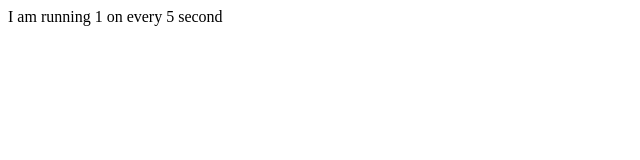
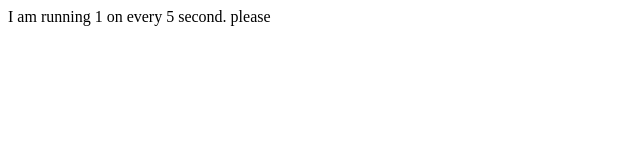
Before and after one commit to samundrak/azure-pipeline-ci-example, a React app: page / in a window 1280 px wide. Shown: the full height of the page, 0-640 px from the left. Built offline with nearby package versions, Linux system fonts and the light colour scheme.

Commit message:
display env

```diff
--- a/App.js
+++ b/App.js
@@ -10,6 +10,10 @@
       clearInterval(interval);
     };
   }, []);
-  return <div>I am running {timer} on every 5 second</div>;
+  return (
+    <div>
+      I am running {timer} on every 5 second. please {process.env.name}
+    </div>
+  );
 };
 export default App;
--- a/index.js
+++ b/index.js
@@ -1,5 +1,7 @@
+import * as dotenv from "dotenv";
 import React from "react";
 import { render } from "react-dom";
 import App from "./App";
 
+dotenv.config();
 render(<App />, document.getElementById("root"));
--- a/package.json
+++ b/package.json
@@ -19,6 +19,7 @@
   },
   "homepage": "https://github.com/samundrak/azure-pipeline-ci-example#readme",
   "dependencies": {
+    "dotenv": "^8.2.0",
     "parcel-bundler": "^1.12.4",
     "react": "^16.13.1",
     "react-dom": "^16.13.1"
```
Also changed, not shown: dist/index.html, 4 other files.
